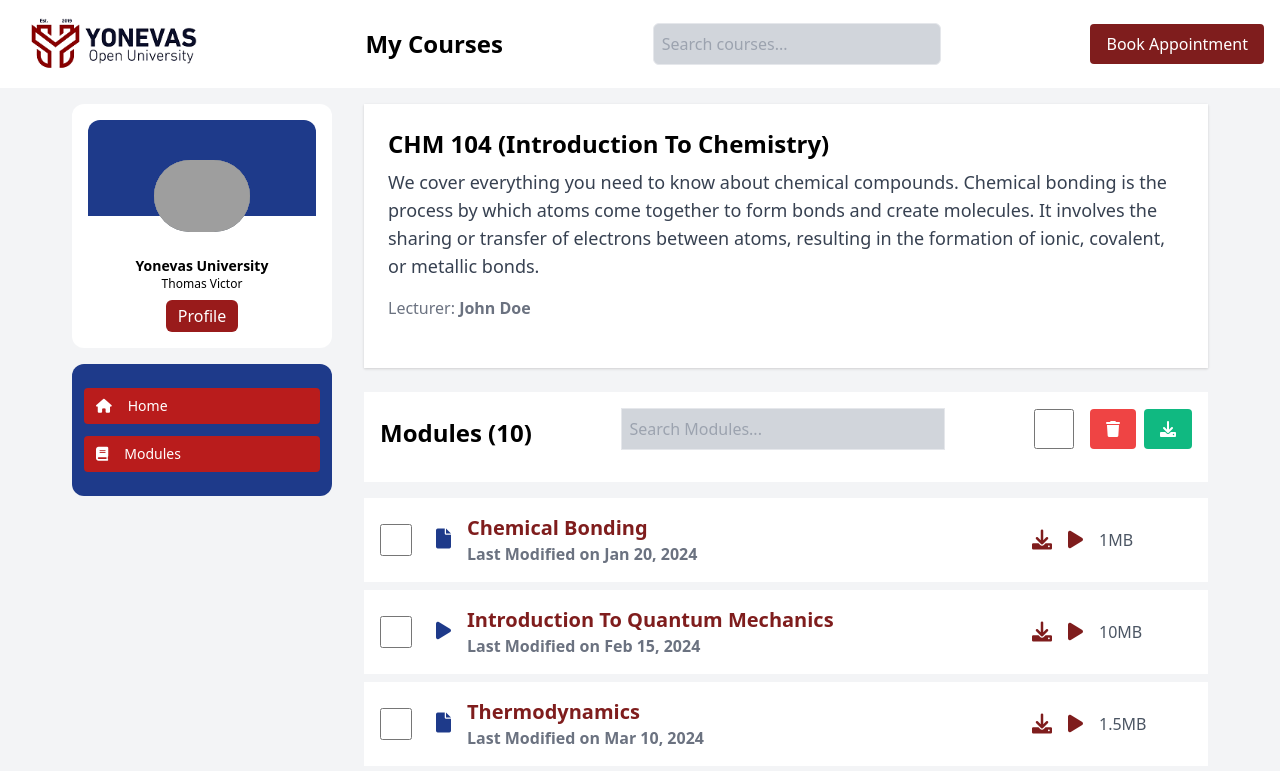
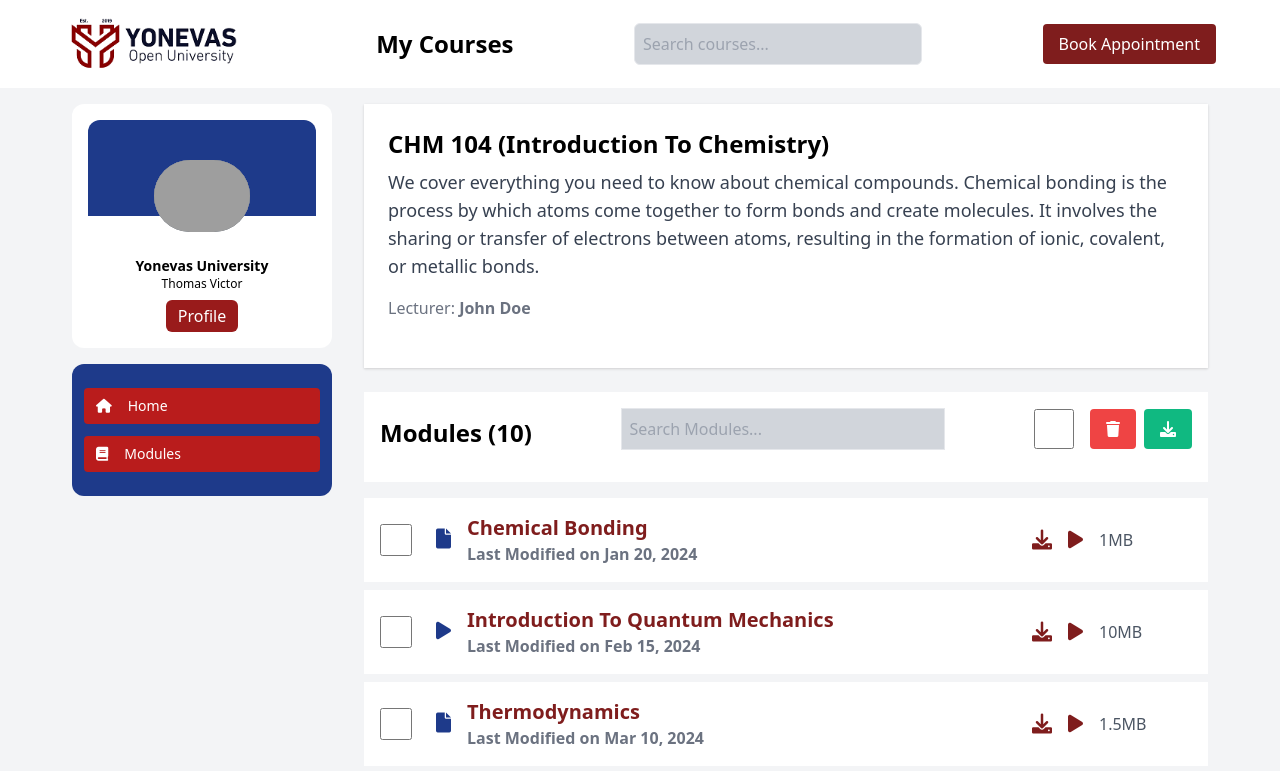
Before and after one commit to IbrahimYemi/mock-module, a plain HTML site: page index.html in a window 1280 px wide. Shown: the top 771 px of the page. Drawn offline with nearby package versions, Linux system fonts and the light colour scheme; grey boxes are pictures that could not be loaded.

Commit message:
deployed update

```diff
--- a/index.html
+++ b/index.html
@@ -42,7 +42,7 @@
 </head>
 <body class="bg-gray-100">
     <!-- Navbar -->
-    <nav class="bg-white px-4 py-3 flex justify-between items-center">
+    <nav class="bg-white p-3 md:pr-16 md:pl-14 flex justify-between items-center">
         <div class="flex items-center">
             <img src="logo.png" alt="Logo" class="h-10 md:h-16 w-full mx-3">
         </div>
```
